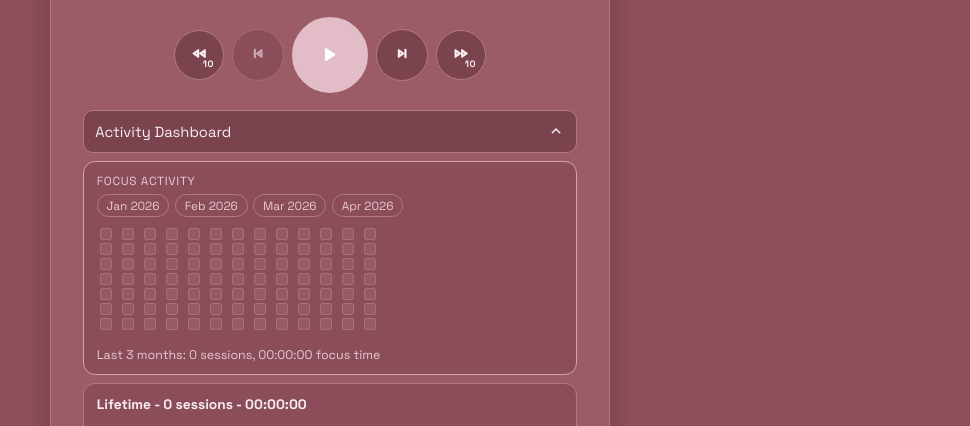
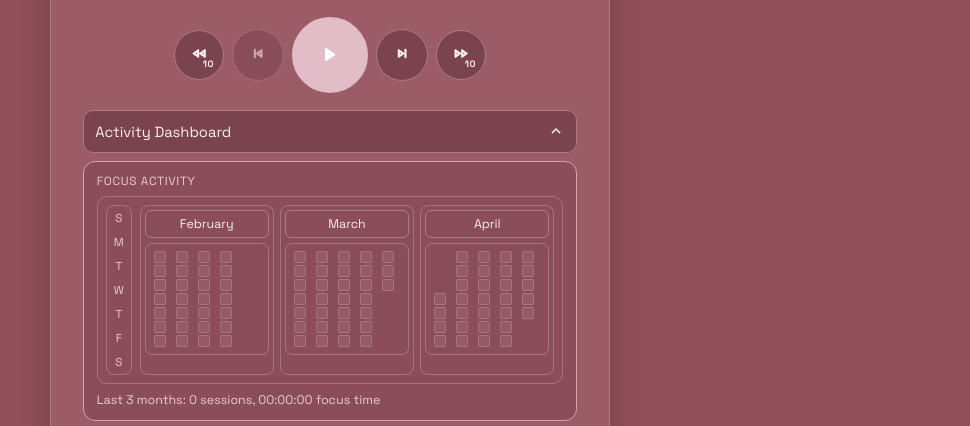
Before and after one commit to SiRex750/pomodoro-me, a website: page index.html in a window 1280 px wide. Shown: the part 301-727 px from the top of the page, without its empty margins (310-1280 px from the left). Drawn offline with nearby package versions, Linux system fonts and the light colour scheme; no server answers.

Commit message:
Activity heatmap: month-panel layout with day/week/month/lifetime drill-down

```diff
--- a/app.js
+++ b/app.js
@@ -24,8 +24,7 @@ const activityToggleBtn = document.getElementById("activityToggleBtn");
 const activityToggleIcon = document.getElementById("activityToggleIcon");
 const activityPanel = document.getElementById("activityPanel");
 const activityDashboardCard = document.getElementById("activityDashboardCard");
-const activityMonthRow = document.getElementById("activityMonthRow");
-const activityHeatmapGrid = document.getElementById("activityHeatmapGrid");
+const activityMonthsGrid = document.getElementById("activityMonthsGrid");
 const activityHeatmapMeta = document.getElementById("activityHeatmapMeta");
 const activitySelectionLabel = document.getElementById("activitySelectionLabel");
 const focusSessionsChart = document.getElementById("focusSessionsChart");
@@ -340,44 +339,52 @@ function humanDay(dayKey) {
   });
 }
 
-function getHeatmapWeeks() {
-  const end = new Date();
-  end.setHours(0, 0, 0, 0);
-  const start = new Date(end);
-  start.setDate(start.getDate() - 90);
+function startOfWeekSunday(date) {
+  const d = new Date(date);
+  d.setHours(0, 0, 0, 0);
+  d.setDate(d.getDate() - d.getDay());
+  return d;
+}
+
+function getHeatmapMonths() {
+  const months = [];
+  const now = new Date();
+  for (let offset = 2; offset >= 0; offset -= 1) {
+    const monthDate = new Date(now.getFullYear(), now.getMonth() - offset, 1);
+    const monthKey = monthKeyFromDate(monthDate);
+    const firstDay = new Date(monthDate.getFullYear(), monthDate.getMonth(), 1);
+    const lastDay = new Date(monthDate.getFullYear(), monthDate.getMonth() + 1, 0);
+    const firstWeekStart = startOfWeekSunday(firstDay);
+    const lastWeekStart = startOfWeekSunday(lastDay);
 
     const weeks = [];
-  for (let w = 0; w < 13; w += 1) {
-    const weekStart = new Date(start);
-    weekStart.setDate(start.getDate() + w * 7);
+    for (let cursor = new Date(firstWeekStart); cursor <= lastWeekStart; cursor.setDate(cursor.getDate() + 7)) {
+      const weekStart = new Date(cursor);
+      const weekKey = `${monthKey}|${toDateKey(weekStart)}`;
       const days = [];
-    for (let d = 0; d < 7; d += 1) {
+      for (let dayIndex = 0; dayIndex < 7; dayIndex += 1) {
         const current = new Date(weekStart);
-      current.setDate(weekStart.getDate() + d);
+        current.setDate(weekStart.getDate() + dayIndex);
         const key = toDateKey(current);
-      days.push({ key, ...dailyStatsForKey(key) });
-    }
-
-    const middle = parseDateKey(days[3].key);
-    weeks.push({
-      weekKey: days[0].key,
-      monthKey: monthKeyFromDate(middle),
-      days,
-    });
-  }
-
-  return weeks;
-}
-
-function listMonthSegments(weeks) {
-  const segments = [];
-  for (const week of weeks) {
-    const last = segments[segments.length - 1];
-    if (!last || last.monthKey !== week.monthKey) {
-      segments.push({ monthKey: week.monthKey });
-    }
-  }
-  return segments;
+        const inMonth = current.getMonth() === monthDate.getMonth();
+        days.push({
+          key,
+          inMonth,
+          ...dailyStatsForKey(key),
+        });
+      }
+
+      weeks.push({ weekKey, monthKey, days });
+    }
+
+    months.push({
+      monthKey,
+      label: monthDate.toLocaleString(undefined, { month: "long" }),
+      weeks,
+    });
+  }
+
+  return months;
 }
 
 function setActivitySelection(type, key = "") {
@@ -399,9 +406,16 @@ function pointsForMonth(monthKey) {
   return { points, label: `${start.toLocaleString(undefined, { month: "long", year: "numeric" })}` };
 }
 
-function pointsForWeek(weekKey, weeks) {
-  const match = weeks.find((week) => week.weekKey === weekKey);
-  const days = match ? match.days : [];
+function pointsForWeek(weekKey, months) {
+  let days = [];
+  for (const month of months) {
+    const week = month.weeks.find((entry) => entry.weekKey === weekKey);
+    if (week) {
+      days = week.days.filter((entry) => entry.inMonth);
+      break;
+    }
+  }
+
   const points = days.map((entry) => ({
     label: parseDateKey(entry.key).toLocaleDateString(undefined, { weekday: "short" }),
     ...entry,
@@ -454,13 +468,13 @@ function pointsForLifetime() {
   return { points, label: "Lifetime" };
 }
 
-function currentSelectionSeries(weeks) {
+function currentSelectionSeries(months) {
   if (state.activitySelectionType === "day" && state.activitySelectionKey) {
     return pointsForDay(state.activitySelectionKey);
   }
 
   if (state.activitySelectionType === "week" && state.activitySelectionKey) {
-    return pointsForWeek(state.activitySelectionKey, weeks);
+    return pointsForWeek(state.activitySelectionKey, months);
   }
 
   if (state.activitySelectionType === "month" && state.activitySelectionKey) {
@@ -588,45 +602,30 @@ function heatmapLevel(value, maxValue) {
   return 4;
 }
 
-function renderActivityBars(container, series, metric, isTimeGraph = false) {
-  container.innerHTML = "";
-  const max = Math.max(1, ...series.map((entry) => entry[metric]));
-
-  for (const entry of series) {
-    const value = entry[metric];
-    const heightPercent = Math.max(6, Math.round((value / max) * 100));
-    const bar = document.createElement("div");
-    bar.className = `activity-bar${isTimeGraph ? " activity-bar-time" : ""}`;
-    bar.style.height = `${heightPercent}%`;
-
-    const labelValue = isTimeGraph
-      ? `${Math.round(entry.pomodoroMs / 60000)} min`
-      : `${entry.focusSessions} sessions`;
-    bar.title = `${entry.key}: ${labelValue}`;
-    container.appendChild(bar);
-  }
-}
-
 function renderActivityDashboard() {
-  const weeks = getHeatmapWeeks();
-  const allDays = weeks.flatMap((week) => week.days);
+  const months = getHeatmapMonths();
+  const allDays = months.flatMap((month) => month.weeks.flatMap((week) => week.days.filter((day) => day.inMonth)));
   const maxSessions = Math.max(1, ...allDays.map((entry) => entry.focusSessions));
 
-  activityMonthRow.innerHTML = "";
-  const monthSegments = listMonthSegments(weeks);
-  for (const segment of monthSegments) {
+  activityMonthsGrid.innerHTML = "";
+  for (const month of months) {
+    const monthPanel = document.createElement("section");
+    monthPanel.className = "activity-month-panel";
+    if (state.activitySelectionType === "month" && state.activitySelectionKey === month.monthKey) {
+      monthPanel.classList.add("is-active");
+    }
+
     const monthBtn = document.createElement("button");
+    monthBtn.type = "button";
     monthBtn.className = "activity-month-btn";
-    monthBtn.textContent = humanMonth(segment.monthKey);
-    monthBtn.dataset.month = segment.monthKey;
-    if (state.activitySelectionType === "month" && state.activitySelectionKey === segment.monthKey) {
-      monthBtn.classList.add("is-active");
-    }
-    activityMonthRow.appendChild(monthBtn);
-  }
-
-  activityHeatmapGrid.innerHTML = "";
-  for (const week of weeks) {
+    monthBtn.dataset.month = month.monthKey;
+    monthBtn.textContent = month.label;
+    monthPanel.appendChild(monthBtn);
+
+    const weeksWrap = document.createElement("div");
+    weeksWrap.className = "activity-month-weeks";
+
+    for (const week of month.weeks) {
       const weekColumn = document.createElement("div");
       weekColumn.className = "activity-week-column";
       weekColumn.dataset.week = week.weekKey;
@@ -635,6 +634,13 @@ function renderActivityDashboard() {
       }
 
       for (const day of week.days) {
+        if (!day.inMonth) {
+          const empty = document.createElement("div");
+          empty.className = "activity-day-empty";
+          weekColumn.appendChild(empty);
+          continue;
+        }
+
         const level = heatmapLevel(day.focusSessions, maxSessions);
         const dayCell = document.createElement("button");
         dayCell.type = "button";
@@ -647,7 +653,11 @@ function renderActivityDashboard() {
         weekColumn.appendChild(dayCell);
       }
 
-    activityHeatmapGrid.appendChild(weekColumn);
+      weeksWrap.appendChild(weekColumn);
+    }
+
+    monthPanel.appendChild(weeksWrap);
+    activityMonthsGrid.appendChild(monthPanel);
   }
 
   const totalSessions = allDays.reduce((sum, entry) => sum + entry.focusSessions, 0);
@@ -656,7 +666,7 @@ function renderActivityDashboard() {
 
   activityDashboardCard.classList.toggle("is-lifetime", state.activitySelectionType === "lifetime");
 
-  const selected = currentSelectionSeries(weeks);
+  const selected = currentSelectionSeries(months);
   const selectionSessions = selected.points.reduce((sum, point) => sum + (point.focusSessions || 0), 0);
   const selectionMs = selected.points.reduce((sum, point) => sum + (point.pomodoroMs || 0), 0);
   activitySelectionLabel.textContent = `${selected.label} - ${selectionSessions} sessions - ${formatTrackedDuration(selectionMs)}`;
@@ -1691,17 +1701,14 @@ resetBtn.addEventListener("click", () => resetTimer());
 pipBtn.addEventListener("click", () => togglePiP());
 activityToggleBtn.addEventListener("click", () => setActivityPanelState(!state.activityPanelOpen));
 
-activityMonthRow.addEventListener("click", (event) => {
+activityMonthsGrid.addEventListener("click", (event) => {
   const monthButton = event.target.closest(".activity-month-btn");
-  if (!monthButton) {
-    return;
-  }
-
+  if (monthButton) {
     event.stopPropagation();
     setActivitySelection("month", monthButton.dataset.month || "");
-});
-
-activityHeatmapGrid.addEventListener("click", (event) => {
+    return;
+  }
+
   const dayButton = event.target.closest(".activity-day-cell");
   if (dayButton) {
     event.stopPropagation();
--- a/index.html
+++ b/index.html
@@ -103,8 +103,18 @@
         <div id="activityPanel" class="activity-panel" hidden>
           <article id="activityDashboardCard" class="activity-card activity-dashboard-card" aria-label="Focus activity heatmap">
             <p class="stat-label">Focus Activity</p>
-            <div id="activityMonthRow" class="activity-month-row" aria-label="Month shortcuts"></div>
-            <div id="activityHeatmapGrid" class="activity-heatmap-grid"></div>
+            <div class="activity-heatmap-shell">
+              <div class="activity-weekday-rail" aria-hidden="true">
+                <span>S</span>
+                <span>M</span>
+                <span>T</span>
+                <span>W</span>
+                <span>T</span>
+                <span>F</span>
+                <span>S</span>
+              </div>
+              <div id="activityMonthsGrid" class="activity-months-grid"></div>
+            </div>
             <p id="activityHeatmapMeta" class="activity-meta"></p>
           </article>
 
--- a/styles.css
+++ b/styles.css
@@ -430,43 +430,71 @@ input[type="number"]::-webkit-inner-spin-button {
   border-color: color-mix(in srgb, var(--accent) 65%, var(--line));
 }
 
-.activity-month-row {
-  margin-top: 0.35rem;
-  display: flex;
-  gap: 0.35rem;
-  flex-wrap: wrap;
+.activity-heatmap-shell {
+  margin-top: 0.45rem;
+  border: 1px solid rgba(255, 255, 255, 0.22);
+  border-radius: 10px;
+  padding: 0.5rem;
+  display: grid;
+  grid-template-columns: 26px 1fr;
+  gap: 0.5rem;
+}
+
+.activity-weekday-rail {
+  border: 1px solid rgba(255, 255, 255, 0.22);
+  border-radius: 8px;
+  display: grid;
+  grid-template-rows: repeat(7, 1fr);
+  align-items: center;
+  justify-items: center;
+  color: var(--ink-soft);
+  font-size: 0.72rem;
+  min-height: 170px;
+}
+
+.activity-months-grid {
+  display: grid;
+  grid-template-columns: repeat(3, minmax(0, 1fr));
+  gap: 0.4rem;
+}
+
+.activity-month-panel {
+  border: 1px solid rgba(255, 255, 255, 0.22);
+  border-radius: 8px;
+  padding: 0.25rem;
+}
+
+.activity-month-panel.is-active {
+  border-color: color-mix(in srgb, var(--accent) 65%, var(--line));
 }
 
 .activity-month-btn {
-  border: 1px solid var(--line);
+  width: 100%;
+  border: 1px solid rgba(255, 255, 255, 0.28);
   background: transparent;
-  color: var(--ink-soft);
-  border-radius: 999px;
-  padding: 0.2rem 0.55rem;
+  color: var(--ink);
+  border-radius: 6px;
+  min-height: 28px;
   font: inherit;
-  font-size: 0.74rem;
+  font-size: 0.78rem;
   cursor: pointer;
 }
 
-.activity-month-btn.is-active {
-  color: var(--ink);
-  border-color: color-mix(in srgb, var(--accent) 60%, var(--line));
-}
-
-.activity-heatmap-grid {
-  margin-top: 0.5rem;
+.activity-month-weeks {
+  margin-top: 0.35rem;
+  border: 1px solid rgba(255, 255, 255, 0.22);
+  border-radius: 7px;
+  padding: 0.25rem;
   display: flex;
-  gap: 4px;
-  overflow-x: auto;
-  padding-bottom: 0.3rem;
+  gap: 2px;
 }
 
 .activity-week-column {
   display: grid;
   grid-template-rows: repeat(7, 12px);
-  gap: 3px;
-  padding: 2px;
-  border-radius: 6px;
+  gap: 2px;
+  padding: 2px 3px;
+  border-radius: 4px;
   border: 1px solid transparent;
   cursor: pointer;
 }
@@ -478,11 +506,16 @@ input[type="number"]::-webkit-inner-spin-button {
 .activity-day-cell {
   width: 12px;
   height: 12px;
-  border-radius: 3px;
-  border: 1px solid rgba(255, 255, 255, 0.14);
+  border-radius: 2px;
+  border: 1px solid rgba(255, 255, 255, 0.16);
   background: rgba(255, 255, 255, 0.08);
   padding: 0;
   cursor: pointer;
+}
+
+.activity-day-empty {
+  width: 12px;
+  height: 12px;
 }
 
 .activity-day-cell.level-1 {
@@ -778,6 +811,21 @@ body[data-bgset="marble"][data-session="longBreak"] {
     min-width: 190px;
   }
 
+  .activity-heatmap-shell {
+    grid-template-columns: 1fr;
+  }
+
+  .activity-weekday-rail {
+    grid-template-columns: repeat(7, 1fr);
+    grid-template-rows: 1fr;
+    min-height: 30px;
+    padding: 0 0.35rem;
+  }
+
+  .activity-months-grid {
+    grid-template-columns: 1fr;
+  }
+
   .pip-video-helper {
     width: 140px;
     bottom: 0.75rem;
```
Lines whose indentation alone changed are shown as unchanged.
